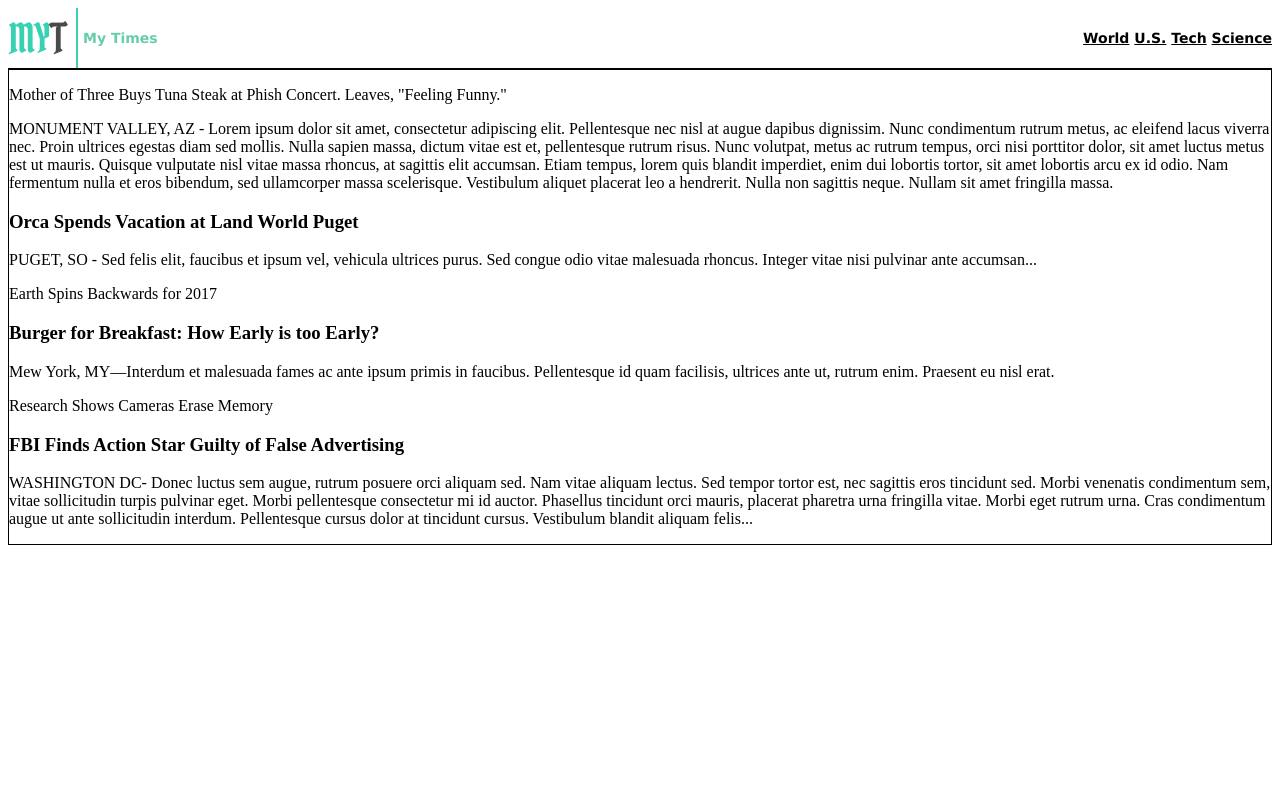
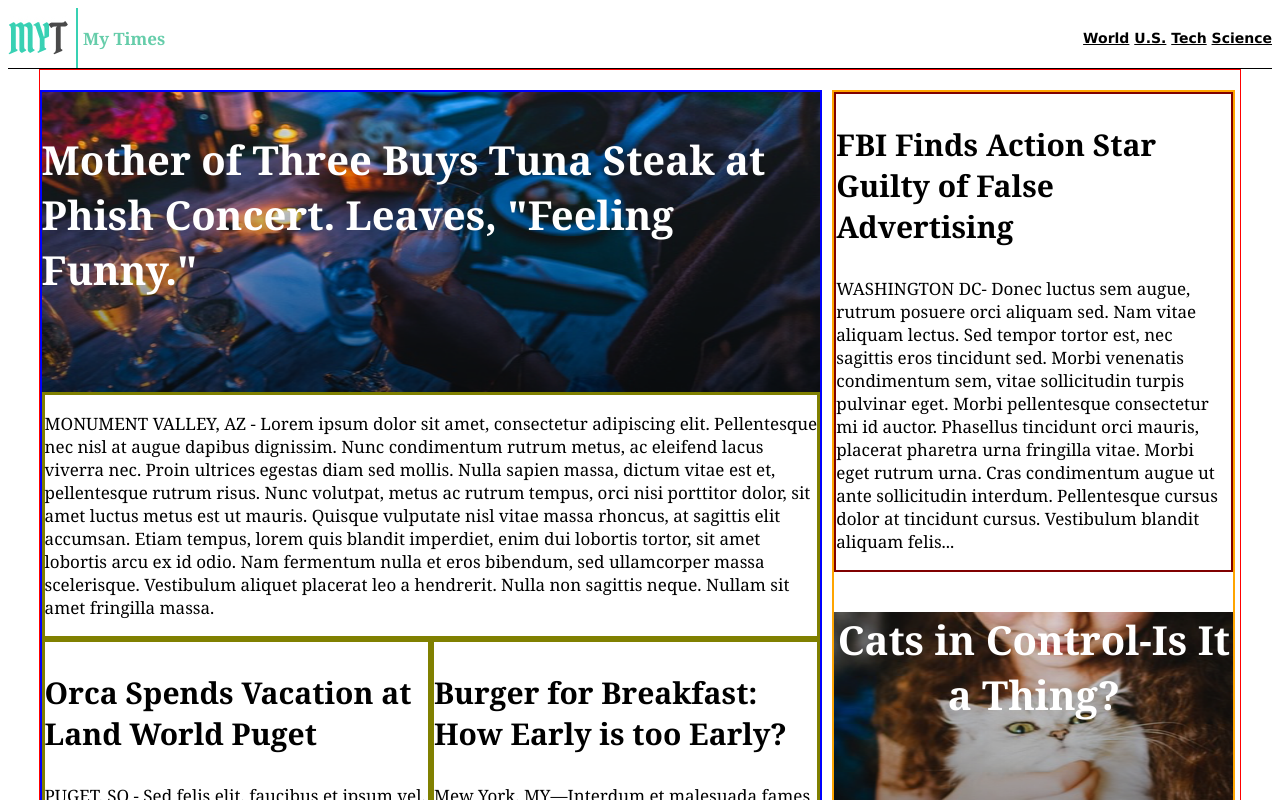
Before and after one commit to kelbino/Tea-Cozy, a plain HTML site: page MyTimes/index.html in a window 1280 px wide. Shown: the top 800 px of the page. Drawn offline with Linux system fonts and the light colour scheme.

Commit message:
changes made to layout

```diff
--- a/MyTimes/index.html
+++ b/MyTimes/index.html
@@ -19,7 +19,8 @@
         </ul>
   </div>
   <div class="main-content">
-    <div class="main-story-image">
+    <div class="large-main-content">
+      <div class="main-story-image story-title">
         <p>Mother of Three Buys Tuna Steak at Phish Concert. Leaves,
           "Feeling Funny."</p>
       </div>
@@ -37,27 +38,28 @@
           Nullam sit amet fringilla massa.
         </p>
       </div>
-    <div class="large-content">
-      <h3>Orca Spends Vacation at Land World Puget</h3>
+      <div class="large-content sub-content">
+        <p class="content-title">Orca Spends Vacation at Land World Puget</p>
         <p>PUGET, SO - Sed felis elit, faucibus et ipsum vel, vehicula ultrices
           purus. Sed congue odio vitae malesuada rhoncus. Integer vitae nisi
           pulvinar ante accumsan...</p>
-      <div class="sub-story-image">
+        <div class="sub-story-image-1 story-title">
           <p>Earth Spins Backwards for 2017</p>
         </div>
       </div>
-    <div class="large-content">
-      <h3>Burger for Breakfast: How Early is too Early?</h3>
+      <div class="large-content sub-content">
+        <p class="content-title">Burger for Breakfast: How Early is too Early?</p>
         <p>Mew York, MY—Interdum et malesuada fames ac ante ipsum primis in
           faucibus. Pellentesque id quam facilisis, ultrices ante ut, rutrum enim.
            Praesent eu nisl erat.</p>
-      <div class="sub-story-image">
+        <div class="sub-story-image-2 story-title">
           <p>Research Shows Cameras Erase Memory</p>
         </div>
       </div>
-
+    </div>
+  <div class="medium-main-content">
     <div class="medium-content">
-    <h3>FBI Finds Action Star Guilty of False Advertising</h3>
+      <p class="content-title">FBI Finds Action Star Guilty of False Advertising</p>
       <p>WASHINGTON DC- Donec luctus sem augue, rutrum posuere orci aliquam sed.
         Nam vitae aliquam lectus. Sed tempor tortor est, nec sagittis eros
         tincidunt sed. Morbi venenatis condimentum sem, vitae sollicitudin turpis
@@ -66,6 +68,32 @@
         rutrum urna. Cras condimentum augue ut ante sollicitudin interdum.
         Pellentesque cursus dolor at tincidunt cursus. Vestibulum blandit aliquam
         felis...</p>
+    </div>
+    <div class="sub-story-image-3 story-title">
+      <p>Cats in Control-Is It a Thing?</p>
+    </div>
+    <div class="medium-content">
+      <p>BROOKLYN, NY- In molestie nulla sodales sit amet. Proin vulputate,
+        ipsum porta aliquam commodo, nunc nibh tincidunt lorem, vel consectetur
+        neque mi vel neque. Mauris ultricies, nulla scelerisque sollicitudin
+        lobortis, dui est sodales sapien, a vestibulum velit diam eget felis.
+        Vivamus dignissim lacinia dolor, quis commodo tellus pellentesque in.</p>
+    </div>
+  </div>
+  <div class="small-main-content">
+    <img src="images/img-news-bite.png" alt="cookie">
+    <div class="small-content">
+      <p class="content-title">News Bites</p>
+      <ul>
+        <li class="new-bites">Cat Emoji Goes Viral</li>
+        <li class="new-bites">Buy Youtube Views</li>
+        <li class="new-bites">Home Business Advertising Ideas</li>
+        <li class="new-bites">Advertising Internet Online</li>
+        <li class="new-bites">Illustration in Marketing Materials</li>
+        <li class="new-bites">Finally a Top Secret Way You Can</li>
+      </ul>
+    </div>
+
   </div>
 
 
--- a/MyTimes/styles/stylesheet.css
+++ b/MyTimes/styles/stylesheet.css
@@ -1,3 +1,10 @@
+p{
+  font-family: Georgia;
+  font-size: 17px;
+  color: black
+
+}
+
 .header{
   display: flex;
   font-family: Verdana;
@@ -40,5 +47,128 @@
 
 .main-content{
   border: 1px solid black;
+  display: flex;
+  width: 95%;
+  margin: 0px auto;
+  justify-content: flex-start;
+  flex-flow: row wrap ;
+  border: 1px solid red;
 
 }
+
+.large-main-content{
+  display: flex;
+  flex-flow: row wrap;
+  justify-content: space-between;
+  align-content: space-between;
+  border: 2px solid blue;
+  width: 630px;
+  margin: 20px 5px 0px 0px;
+  flex-grow: 3;
+
+}
+
+.sub-content{
+  flex-grow: 1;
+  flex-shrink: 2;
+  flex-basis: 20%;
+
+}
+
+.medium-main-content{
+  border: 2px solid orange;
+  width: 300px;
+  margin: 20px 5px 0px 5px;
+  flex-grow: 2;
+
+}
+
+
+.small-main-content{
+  border: 1px solid green;
+  width: 240px;
+  margin: 20px 10px 0px 5px;
+  flex-grow: 1;
+
+}
+
+.story-title p{
+  font-weight: bold;
+  font-size: 40px;
+  color: white;
+  text-align: center;
+
+}
+
+.content-title{
+  font-weight: bold;
+  font-size: 30px;
+  color: black;
+
+
+}
+
+.main-story-image{
+  display: flex;
+  background-image: url('../images/img-story-main.PNG');
+  background-repeat: no-repeat;
+  background-size: 100% 100%;
+  width: 100%;
+  height: 300px;
+
+}
+
+.main-story-image p{
+  text-align: left;
+
+}
+
+.sub-story-image-1{
+    display: flex;
+    background-image: url('../images/img-story-2.PNG');
+    background-repeat: repeat;
+    background-size:;
+    width:;
+    height: 300px;
+
+}
+
+.sub-story-image-2{
+    display: flex;
+    background-image: url('../images/img-story-3.PNG');
+    background-repeat: repeat;
+    background-size:;
+    width:;
+    height: 300px;
+}
+
+.sub-story-image-3{
+    background-image: url('../images/img-story-1.PNG');
+    background-repeat: no-repeat;
+    background-size: 100% 100%;
+    width: 100%;
+    height: 300px;
+}
+
+
+
+
+
+.large-content{
+  border: 3px solid olive;
+
+
+}
+
+
+.medium-content{
+  border: 2px solid maroon;
+
+
+}
+
+.small-content{
+  border: 1px solid purple;
+
+
+}
```
Lines whose indentation alone changed are shown as unchanged.
